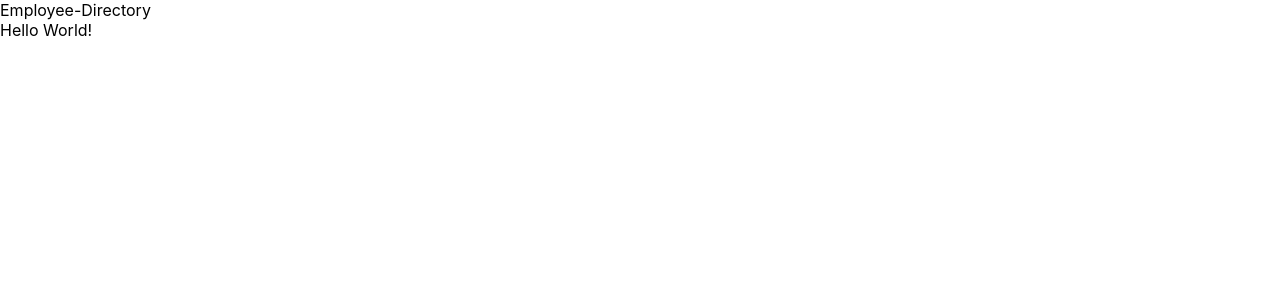
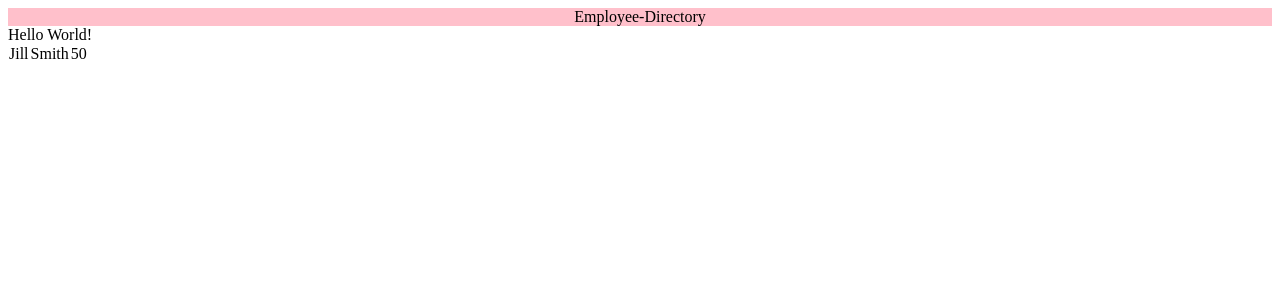
Before and after one commit to AnnaxGrace/Employee-Directory, a React (Create React App) app in the folder employee-directory/: page / in a window 1280 px wide. Shown: the top 300 px of the page. Built offline with nearby package versions, Linux system fonts and the light colour scheme.

Commit message:
Set up basic row, need to make dynamic, from API

```diff
--- a/employee-directory/src/components/TableContainer.js
+++ b/employee-directory/src/components/TableContainer.js
@@ -1,6 +1,7 @@
 import React, { Component } from "react";
 import SearchForm from "./SearchForm";
 import API from "../utils/API";
+import UserRow from "./row";
 
 class TableContainer extends Component {
     // state = {
@@ -32,7 +33,7 @@ class TableContainer extends Component {
         <div>
 
         Hello World!
-
+        <UserRow/>
         </div>
       );
     }
--- /dev/null
+++ b/employee-directory/src/components/row.js
@@ -0,0 +1,15 @@
+import React from "react";
+
+function UserRow(props) {
+    return (
+        <div>
+    <tr>
+    <td>Jill</td>
+    <td>Smith</td>
+    <td>50</td>
+    </tr>
+        </div>
+    );
+}
+
+export default UserRow;
--- a/employee-directory/src/index.css
+++ b/employee-directory/src/index.css
@@ -1,13 +1,4 @@
-body {
-  margin: 0;
-  font-family: -apple-system, BlinkMacSystemFont, 'Segoe UI', 'Roboto', 'Oxygen',
-    'Ubuntu', 'Cantarell', 'Fira Sans', 'Droid Sans', 'Helvetica Neue',
-    sans-serif;
-  -webkit-font-smoothing: antialiased;
-  -moz-osx-font-smoothing: grayscale;
+.navbar {
+  background-color: pink;
+  text-align: center;
 }
-
-code {
-  font-family: source-code-pro, Menlo, Monaco, Consolas, 'Courier New',
-    monospace;
-}
```
